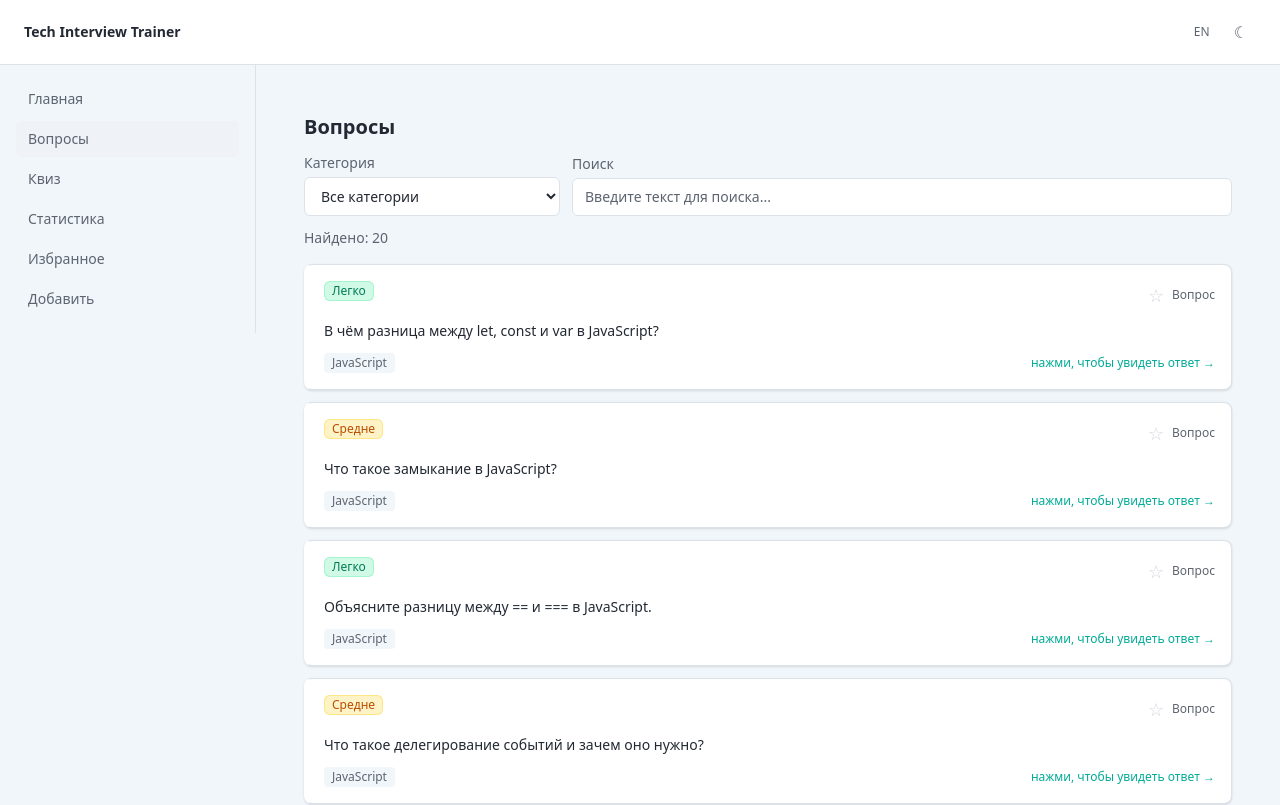
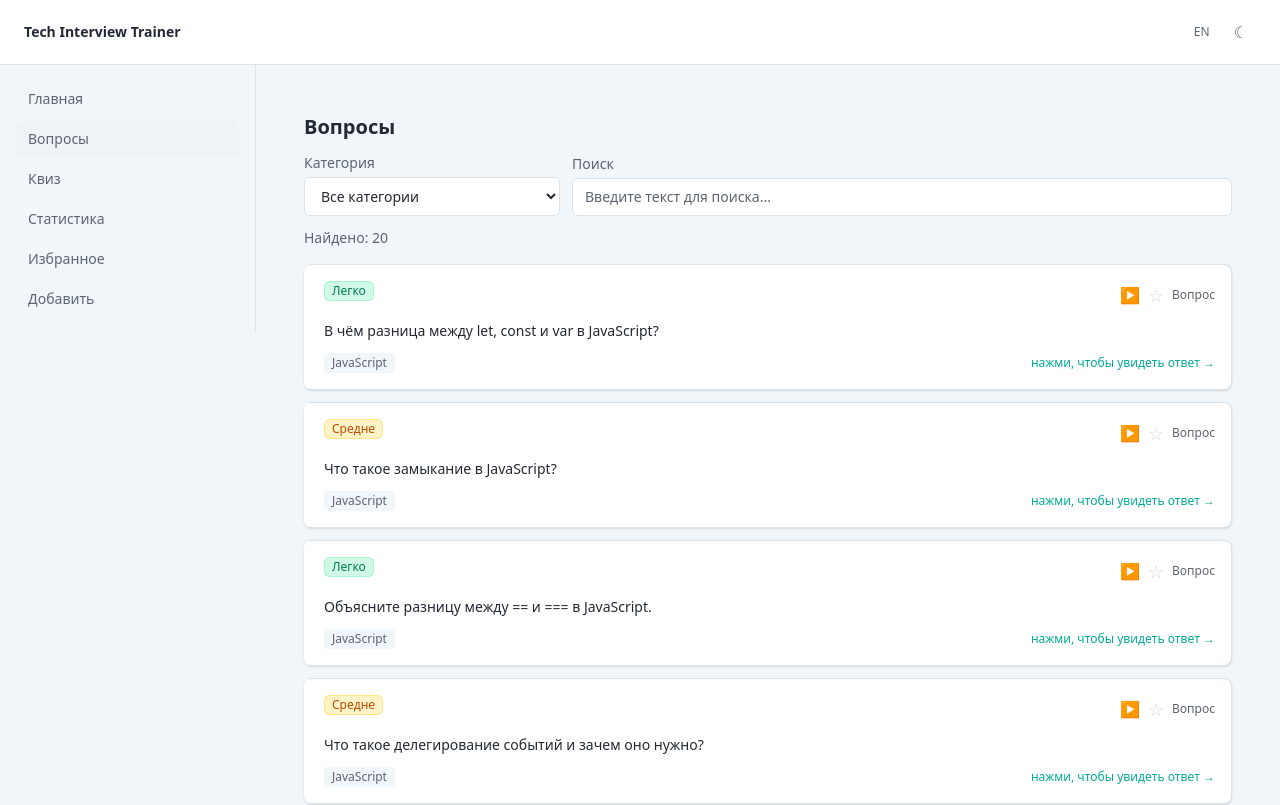
Before and after one commit to bukt0r/Final-Project-Tandem, a React (Vite) app in the folder app/: page /questions in a window 1280 px wide. Shown: the top 805 px of the page. Built offline with nearby package versions, Linux system fonts and the light colour scheme.

Commit message:
feat: add text-to-speech for question cards

```diff
--- a/app/src/i18n/locales/en.ts
+++ b/app/src/i18n/locales/en.ts
@@ -33,6 +33,8 @@ export const en = {
     unknown: 'Unknown',
     addFavorite: 'Add to favorites',
     removeFavorite: 'Remove from favorites',
+    speak: 'Read aloud',
+    stopSpeaking: 'Stop',
   },
   favorites: {
     title: 'Favorites',
--- a/app/src/i18n/locales/ru.ts
+++ b/app/src/i18n/locales/ru.ts
@@ -33,6 +33,8 @@ export const ru = {
     unknown: 'Не изучено',
     addFavorite: 'Добавить в избранное',
     removeFavorite: 'Убрать из избранного',
+    speak: 'Озвучить',
+    stopSpeaking: 'Остановить',
   },
   favorites: {
     title: 'Избранное',
--- a/app/src/shared/index.ts
+++ b/app/src/shared/index.ts
@@ -7,3 +7,4 @@ export { useDebounce } from './useDebounce'
 export { loadFromStorage, saveToStorage } from './storage'
 export { useTheme } from './useTheme'
 export { useCountdown } from './useCountdown'
+export { useSpeech } from './useSpeech'
--- /dev/null
+++ b/app/src/shared/useSpeech.ts
@@ -0,0 +1,47 @@
+import { useState, useCallback, useEffect, useRef } from 'react'
+
+interface UseSpeechResult {
+  readonly isSpeaking: boolean
+  readonly isSupported: boolean
+  readonly speak: (text: string) => void
+  readonly stop: () => void
+}
+
+export function useSpeech(lang: string = 'ru-RU'): UseSpeechResult {
+  const isSupported = typeof window !== 'undefined' && 'speechSynthesis' in window
+  const [isSpeaking, setIsSpeaking] = useState(false)
+  const utteranceRef = useRef<SpeechSynthesisUtterance | null>(null)
+
+  const stop = useCallback((): void => {
+    if (!isSupported) return
+    window.speechSynthesis.cancel()
+    setIsSpeaking(false)
+  }, [isSupported])
+
+  const speak = useCallback((text: string): void => {
+    if (!isSupported) return
+
+    stop()
+
+    const utterance = new SpeechSynthesisUtterance(text)
+    utterance.lang = lang
+    utterance.rate = 0.9
+
+    utterance.onend = () => setIsSpeaking(false)
+    utterance.onerror = () => setIsSpeaking(false)
+
+    utteranceRef.current = utterance
+    setIsSpeaking(true)
+    window.speechSynthesis.speak(utterance)
+  }, [isSupported, lang, stop])
+
+  useEffect(() => {
+    return () => {
+      if (isSupported) {
+        window.speechSynthesis.cancel()
+      }
+    }
+  }, [isSupported])
+
+  return { isSpeaking, isSupported, speak, stop }
+}
--- a/app/src/ui/QuestionCard.tsx
+++ b/app/src/ui/QuestionCard.tsx
@@ -4,6 +4,7 @@ import { useTranslation } from 'react-i18next'
 import type { Question, KnowledgeStatus } from '../entities/question/model/types'
 import { DifficultyBadge } from './DifficultyBadge'
 import { FormattedText } from './FormattedText'
+import { useSpeech } from '../shared'
 
 export interface QuestionCardProps {
   readonly question: Question
@@ -38,8 +39,20 @@ export const QuestionCard: FC<QuestionCardProps> = ({
   isFavorite = false,
   onFavoriteToggle,
 }) => {
-  const { t } = useTranslation()
+  const { t, i18n } = useTranslation()
   const [isFlipped, setIsFlipped] = useState(false)
+  const speechLang = i18n.language === 'en' ? 'en-US' : 'ru-RU'
+  const { isSpeaking, isSupported: isSpeechSupported, speak, stop: stopSpeech } = useSpeech(speechLang)
+
+  const handleSpeak = useCallback((e: MouseEvent<HTMLButtonElement>): void => {
+    e.stopPropagation()
+    if (isSpeaking) {
+      stopSpeech()
+    } else {
+      const text = isFlipped ? question.answer : question.question
+      speak(text)
+    }
+  }, [isSpeaking, isFlipped, question.answer, question.question, speak, stopSpeech])
 
   const handleFlip = useCallback((): void => {
     setIsFlipped((prev) => !prev)
@@ -84,6 +97,16 @@ export const QuestionCard: FC<QuestionCardProps> = ({
           )}
         </div>
         <div className="flex items-center gap-2">
+          {isSpeechSupported && (
+            <button
+              type="button"
+              onClick={handleSpeak}
+              className={`text-base transition ${isSpeaking ? 'text-app-accent' : 'text-gray-300 hover:text-app-accent'}`}
+              aria-label={isSpeaking ? t('card.stopSpeaking') : t('card.speak')}
+            >
+              {isSpeaking ? '\u23F9' : '\u25B6'}
+            </button>
+          )}
           <button
             type="button"
             onClick={handleFavorite}
```
